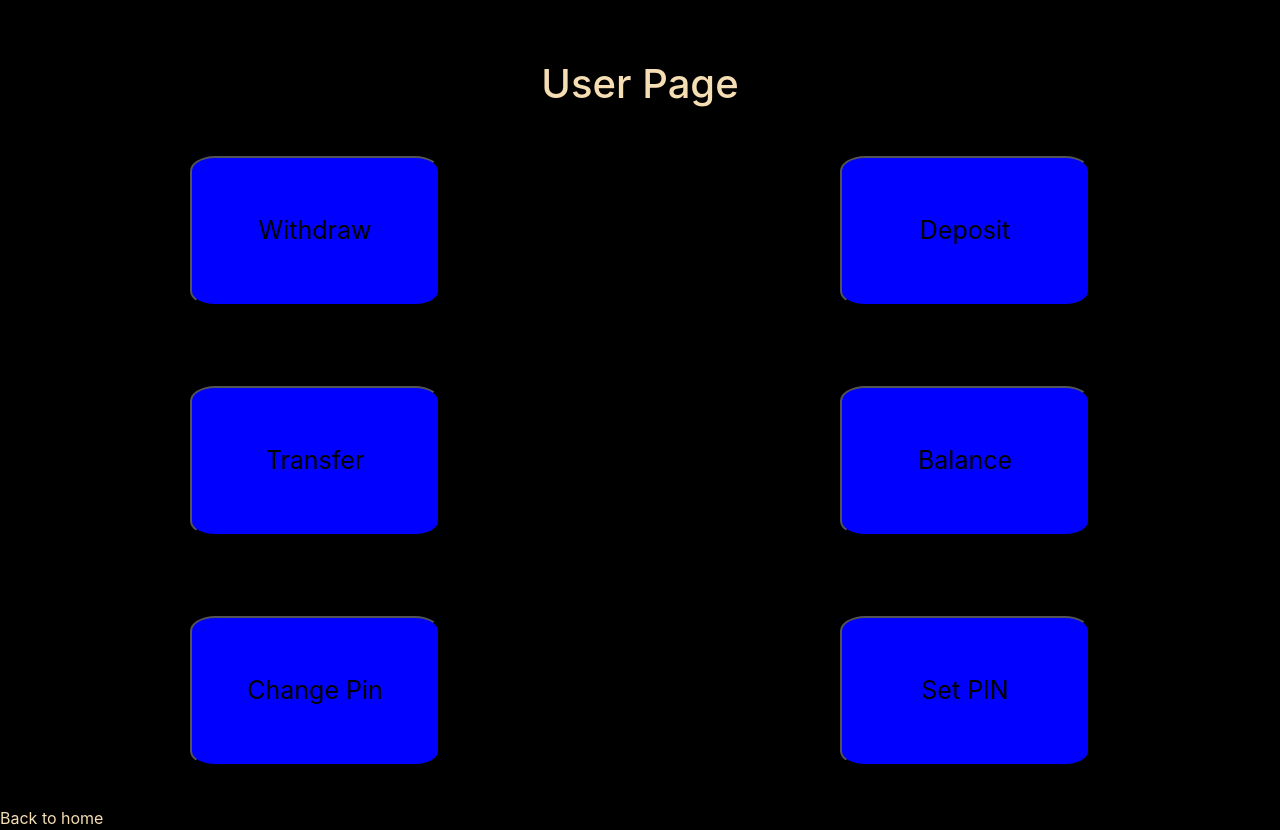
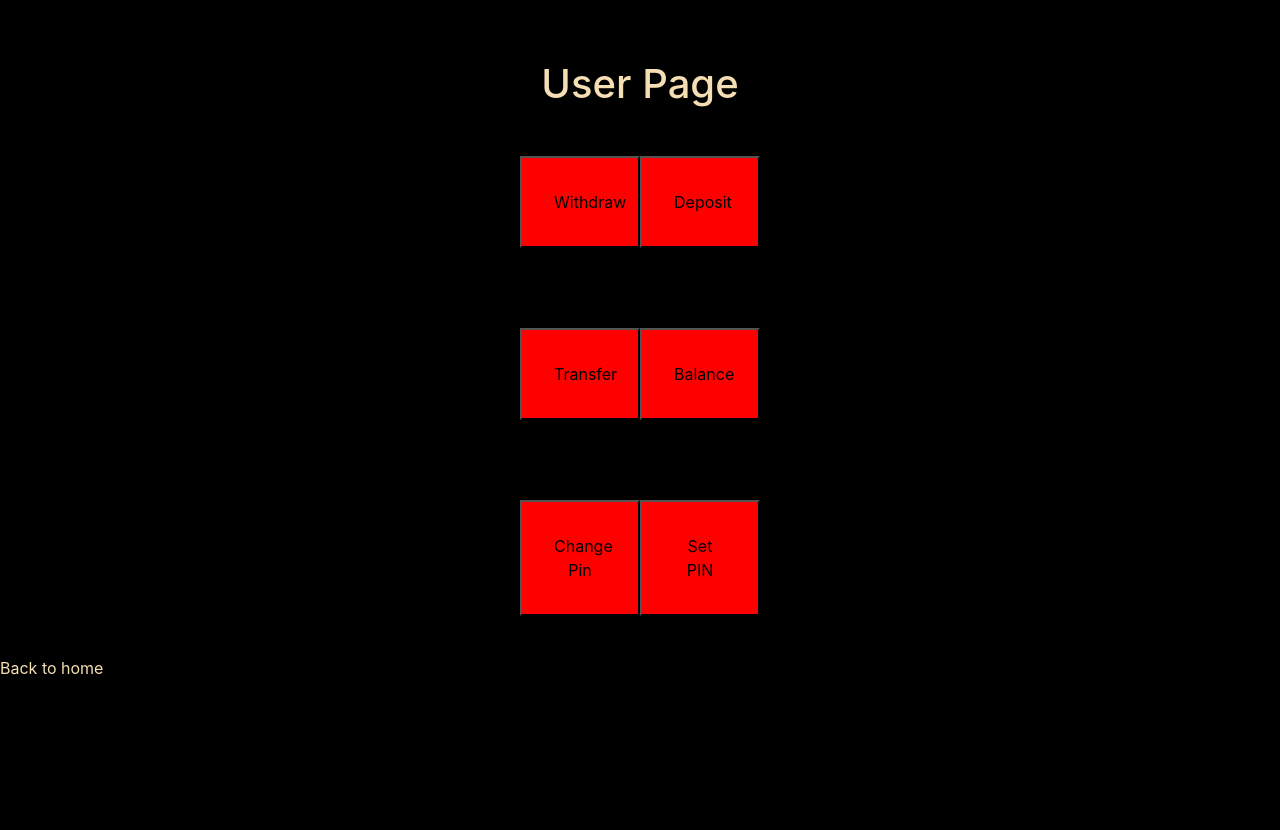
Before and after one commit to Kooshal71/SE_Project, a React (Create React App) app: page /user in a window 1280 px wide. After the commit the page ends 800 px from the top, so only its background shows below. Built offline with nearby package versions, Linux system fonts and the light colour scheme.

Commit message:
Added Styled Components

```diff
--- a/package.json
+++ b/package.json
@@ -13,6 +13,7 @@
     "react-router-dom": "^6.4.2",
     "react-scripts": "5.0.1",
     "sort-by": "^1.2.0",
+    "styled-components": "^5.3.6",
     "web-vitals": "^2.1.4"
   },
   "scripts": {
--- a/src/Components/Button.jsx
+++ b/src/Components/Button.jsx
@@ -1,11 +1,17 @@
 import React from "react";
 import { Link } from "react-router-dom";
-
+import styled from "styled-components";
+const ButtonStyled = styled.button`
+  padding: 2em;
+  color: black;
+  background-color: red;
+  width: 120px;
+`;
 export default function Button(props) {
   return (
     <div>
       <Link to={props.path}>
-        <button type="button">{props.title}</button>
+        <ButtonStyled type="button">{props.title}</ButtonStyled>
       </Link>
     </div>
   );
--- a/src/Components/Keypad.jsx
+++ b/src/Components/Keypad.jsx
@@ -1,5 +1,7 @@
 import React from "react";
+import styled from "styled-components";
 import Button from "./Button";
+
 export default function Keypad() {
   return (
     <>
--- a/src/Pages/MainPages/Operator.jsx
+++ b/src/Pages/MainPages/Operator.jsx
@@ -1,6 +1,5 @@
 import React from "react";
 import { Link } from "react-router-dom";
-import "../../Styles/Operator.css";
 
 function Operator() {
   return (
--- a/src/Styles/Home.css
+++ b/src/Styles/Home.css
@@ -10,10 +10,6 @@
   background-color: transparent;
 }
 
-button {
-  background-color: coral;
-}
-
 a {
   text-decoration: none;
   color: wheat;
--- a/src/Styles/User.css
+++ b/src/Styles/User.css
@@ -22,15 +22,6 @@ h1 {
   margin-top: 60px;
 }
 
-button {
-  background-color: blue;
-  height: 150px;
-  width: 250px;
-  font-size: 25px;
-  border-radius: 10%;
-  margin: 0 200px;
-}
-
 button:hover {
   color: rgb(119, 201, 119);
 }
```
Also changed, not shown: src/Styles/Operator.css (deleted), 1 other file (tests, documents, lock files or other folders).
